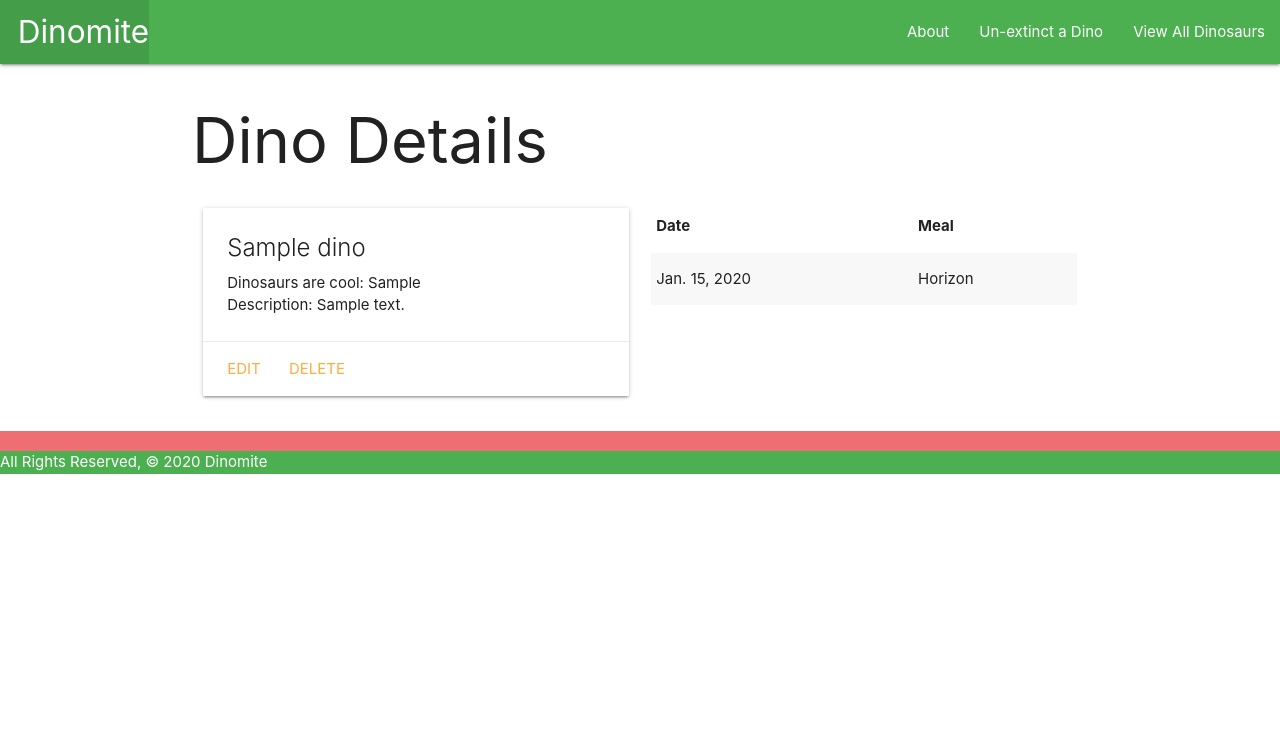
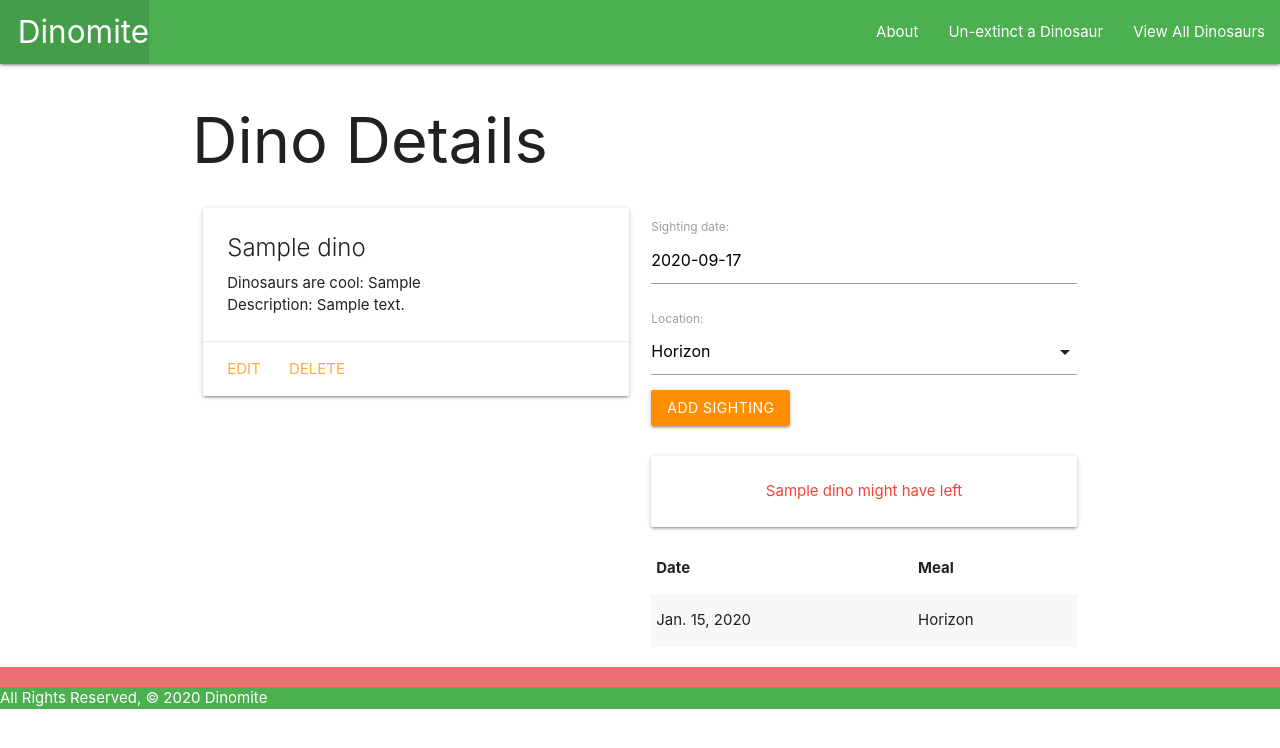
Before and after one commit to raga4905/dinomite, a Django app: page /dinos/1/ in a window 1280 px wide. Shown: the top 748 px of the page. Run offline with Django 3.2, Linux system fonts and the light colour scheme; tables that the repository leaves empty hold one stand-in row (values such as "Sample post").

Commit message:
up to date

```diff
--- /dev/null
+++ b/main_app/forms.py
@@ -0,0 +1,7 @@
+from django.forms import ModelForm
+from .models import Sighting
+
+class SightingForm(ModelForm):
+    class Meta:
+        model = Sighting
+        fields = ['date', 'location']
--- a/main_app/models.py
+++ b/main_app/models.py
@@ -1,5 +1,6 @@
 from django.db import models
 from django.urls import reverse
+from datetime import date
 
 # Create your models here.
 LOCATIONS = (
@@ -19,6 +20,9 @@ class Dino(models.Model):
     def get_absolute_url(self):
         return reverse('detail', kwargs={'dino_id': self.id})
 
+    def seen_recently(self):
+        return self.sighting_set.filter(date=date.today()).count() >= len(LOCATIONS)
+
 class Sighting(models.Model):
     date = models.DateField('sighting date')
     location = models.CharField(
@@ -31,3 +35,6 @@ class Sighting(models.Model):
 
     def __str__(self):
         return f"{self.get_location_display()} on {self.date}"
+
+    class Meta:
+        ordering = ['-date']
--- a/main_app/templates/base.html
+++ b/main_app/templates/base.html
@@ -10,6 +10,7 @@
     <title>Dinomite</title>
     <link rel="stylesheet" href="https://cdnjs.cloudflare.com/ajax/libs/materialize/1.0.0/css/materialize.min.css">
     <link rel="stylesheet" type="text/css" href="{% static 'css/style.css' %}">
+    <script src="https://cdnjs.cloudflare.com/ajax/libs/materialize/1.0.0/js/materialize.min.js"></script>
 </head>
 
 <body>
@@ -21,7 +22,7 @@
                 </ul>
                 <ul class="right">
                     <li><a href="{% url 'about' %}">About</a></li>
-                    <li><a href="{% url 'dinos_create' %}">Un-extinct a Dino</a></li>
+                    <li><a href="{% url 'dinos_create' %}">Un-extinct a Dinosaur</a></li>
                     <li><a href="{% url 'index' %}">View All Dinosaurs</a></li>
                 </ul>
             </div>
--- a/main_app/templates/dinos/detail.html
+++ b/main_app/templates/dinos/detail.html
@@ -17,12 +17,23 @@
                 {% endif %} -->
             </div>
             <div class="card-action">
-                <a href="{% url 'dinos_update' dino.id %}">Edit</a>
-                <a href="{% url 'dinos_delete' dino.id %}">Delete</a>
+                <a class="(#ffca28 amber darken-3)-text white" href="{% url 'dinos_update' dino.id %}">Edit</a>
+                <a class="(#ffca28 amber darken-3)-text white" href="{% url 'dinos_delete' dino.id %}">Delete</a>
             </div>
         </div>
     </div>
     <div class="col s6">
+        <form action="{% url 'add_sighting' dino.id %}" method="post">
+            {% csrf_token %}
+            {{ sighting_form.as_p }}
+            <input type="submit" class="#ffca28 amber darken-3 btn" value="Add Sighting">
+        </form>
+        <br>
+        {% if dino.seen_recently %}
+            <div class="card-panel purple-text center-align">{{dino.name}} has probably set up a home terf nearby</div>
+        {% else %}
+            <div class="card-panel red-text center-align">{{dino.name}} might have left</div>
+        {% endif %}
         <table class="striped">
             <thead>
                 <tr>
@@ -42,5 +53,16 @@
     </div>
 </div>
 
+<script>
+    const dateEl = document.getElementById('id_date');
+    M.Datepicker.init(dateEl, {
+        format: 'yyyy-mm-dd',
+        defaultDate: new Date(),
+        setDefaultDate: true,
+        autoClose: true
+    });
+    const selectEl = document.getElementById('id_location');
+    M.FormSelect.init(selectEl);
+</script>
 
-    {% endblock %}
+{% endblock %}
--- a/main_app/templates/dinos/index.html
+++ b/main_app/templates/dinos/index.html
@@ -1,13 +1,13 @@
 {% extends 'base.html' %}
 {% block content %}
 
-<h1>Dinosaur List</h1>
+<h1 class="green-text">Dinosaur List</h1>
 
 {% for dino in dinos %}
 <a href="{% url 'detail' dino.id %}">
-    <div class="card">
+    <div class="card black-text">
         <div class="card-content">
-            <span class="card-title">{{ dino.name }}</span>
+            <span class="card-title purple-text text-darken-3">{{ dino.name }}</span>
             <p>Description: {{ dino.description }}</p>
             <p>Dinosaurs are cool: {{ dino.fun_pun }}</p>
             <!-- {% if cat.age > 0 %}
--- a/main_app/templates/main_app/dino_form.html
+++ b/main_app/templates/main_app/dino_form.html
@@ -14,6 +14,6 @@
         <!-- Render the inputs inside of <tr>s & <td>s -->
         {{ form.as_table }}
     </table>
-    <input type="submit" value="Submit!" class="#ffca28 amber lighten-1 btn">
+    <input type="submit" value="Submit!" class="purple btn" >
 </form>
 {% endblock %}
--- a/main_app/urls.py
+++ b/main_app/urls.py
@@ -9,4 +9,6 @@ urlpatterns = [
     path('dinos/create/', views.DinoCreate.as_view(), name='dinos_create'),
     path('dinos/<int:pk>/update/', views.DinoUpdate.as_view(), name='dinos_update'),
     path('dinos/<int:pk>/delete/', views.DinoDelete.as_view(), name='dinos_delete'),
+    path('dinos/<int:dino_id>/add_sighting/', views.add_sighting, name='add_sighting'),
+
 ]
--- a/main_app/views.py
+++ b/main_app/views.py
@@ -1,6 +1,22 @@
-from django.shortcuts import render
+from django.shortcuts import render, redirect
 from django.views.generic.edit import CreateView, UpdateView, DeleteView
 from .models import Dino
+from .forms import SightingForm
+
+
+class DinoCreate(CreateView):
+    model = Dino
+    fields = '__all__'
+
+
+class DinoUpdate(UpdateView):
+    model = Dino
+    fields = ['name', 'description']
+
+
+class DinoDelete(DeleteView):
+    model = Dino
+    success_url = '/dinos/'
 
 
 def home(request):
@@ -10,22 +26,26 @@ def home(request):
 def about(request):
     return render(request, 'about.html')
 
+
 def dinos_index(request):
-    dinos = Dino.objects.all()
-    return render(request, 'dinos/index.html', {'dinos': dinos})
+  dinos = Dino.objects.all()
+  return render(request, 'dinos/index.html', {'dinos': dinos})
+
 
 def dinos_detail(request, dino_id):
-    dino = Dino.objects.get(id=dino_id)
-    return render(request, 'dinos/detail.html', {'dino': dino })
+  dino = Dino.objects.get(id=dino_id)
+  # instantiate FeedingForm to be rendered in the template
+  sighting_form = SightingForm()
+  return render(request, 'dinos/detail.html', {
+      # pass the cat and feeding_form as context
+      'dino': dino, 'sighting_form': sighting_form
+  })
 
-class DinoCreate(CreateView):
-    model = Dino
-    fields = '__all__'
 
-class DinoUpdate(UpdateView):
-    model = Dino
-    fields = ['name', 'description']
-
-class DinoDelete(DeleteView):
-    model = Dino
-    success_url = '/dinos/'
+def add_sighting(request, dino_id):
+  form = SightingForm(request.POST)
+  if form.is_valid():
+    new_sighting = form.save(commit=False)
+    new_sighting.dino_id = dino_id
+    new_sighting.save()
+  return redirect('detail', dino_id=dino_id)
```
